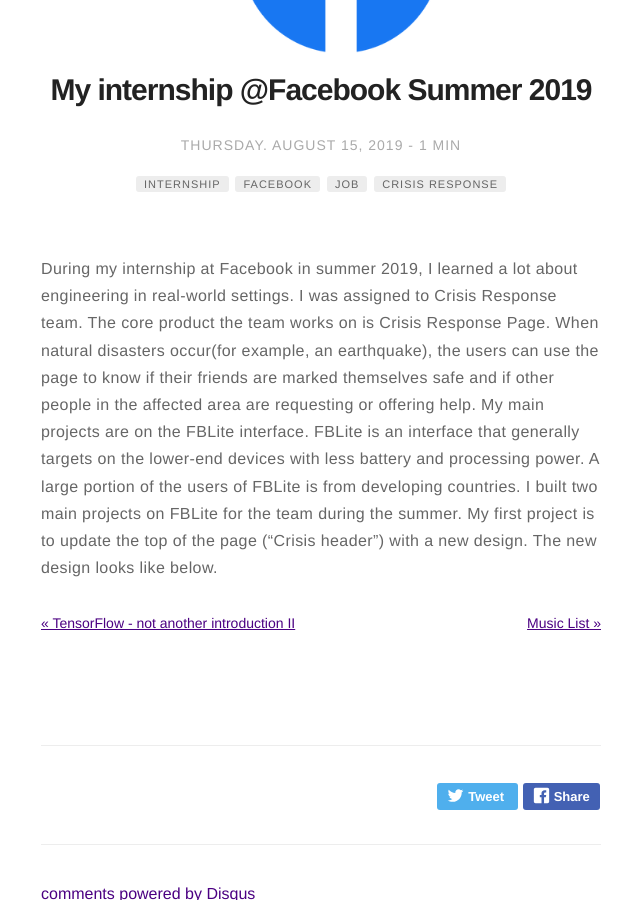
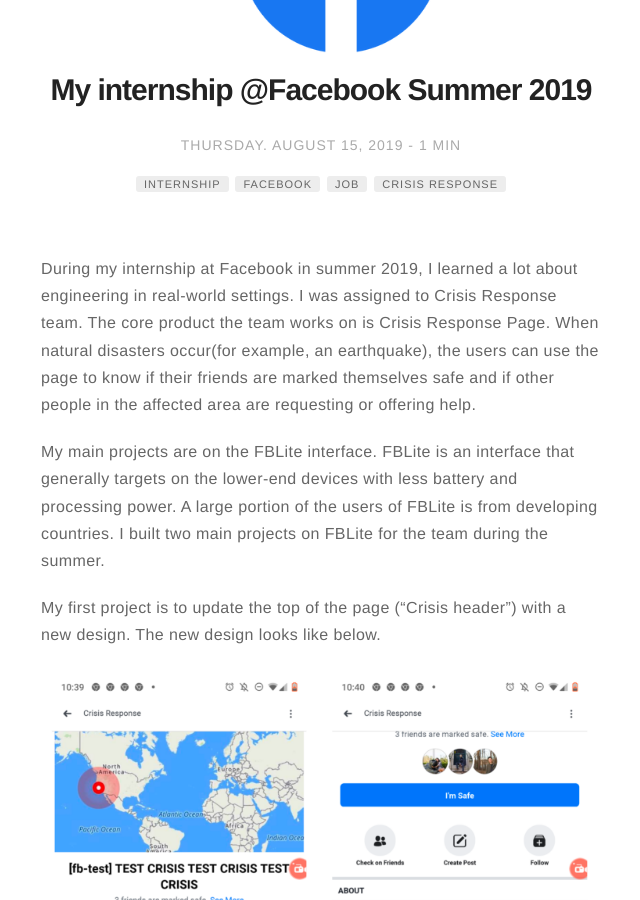
Before and after one commit to AlanFermat/AlanFermat.github.io, a Jekyll site: the page built from _posts/2019-08-15-FB-Intern-Experience.md, in a window 1280 px wide and 900 px high, scrolled down 272 px. Shown: the whole window, without its empty margins (319-959 px from the left). Built offline with Jekyll 4.4.1, drawn with Linux system fonts in a browser that asks for light colours; comment, search, counter and statistics services are not loaded.

Commit message:
update fb

```diff
--- a/_posts/2019-08-15-FB-Intern-Experience.md
+++ b/_posts/2019-08-15-FB-Intern-Experience.md
@@ -16,5 +16,9 @@ description: Share what I've learned during my internship @Facebook Summer 2019
 ---
 
 During my internship at Facebook in summer 2019, I learned a lot about engineering in real-world settings. I was assigned to Crisis Response team. The core product the team works on is Crisis Response Page. When natural disasters occur(for example, an earthquake), the users can use the page to know if their friends are marked themselves safe and if other people in the affected area are requesting or offering help.
- My main projects are on the FBLite interface. FBLite is an interface that generally targets on the lower-end devices with less battery and processing power. A large portion of the users of FBLite is from developing countries. I built two main projects on FBLite for the team during the summer.
+
+My main projects are on the FBLite interface. FBLite is an interface that generally targets on the lower-end devices with less battery and processing power. A large portion of the users of FBLite is from developing countries. I built two main projects on FBLite for the team during the summer.
+
 My first project is to update the top of the page (“Crisis header”) with a new design. The new design looks like below.
+
+<img src="https://github.com/AlanFermat/AlanFermat.github.io/blob/master/assets/images/fb2.png?raw=true">
```
Also changed, not shown: assets/images/fb2.png (added), assets/images/fb3.png (added), assets/images/fb4.png (added), assets/images/fb5.png (added), 11 other files.
